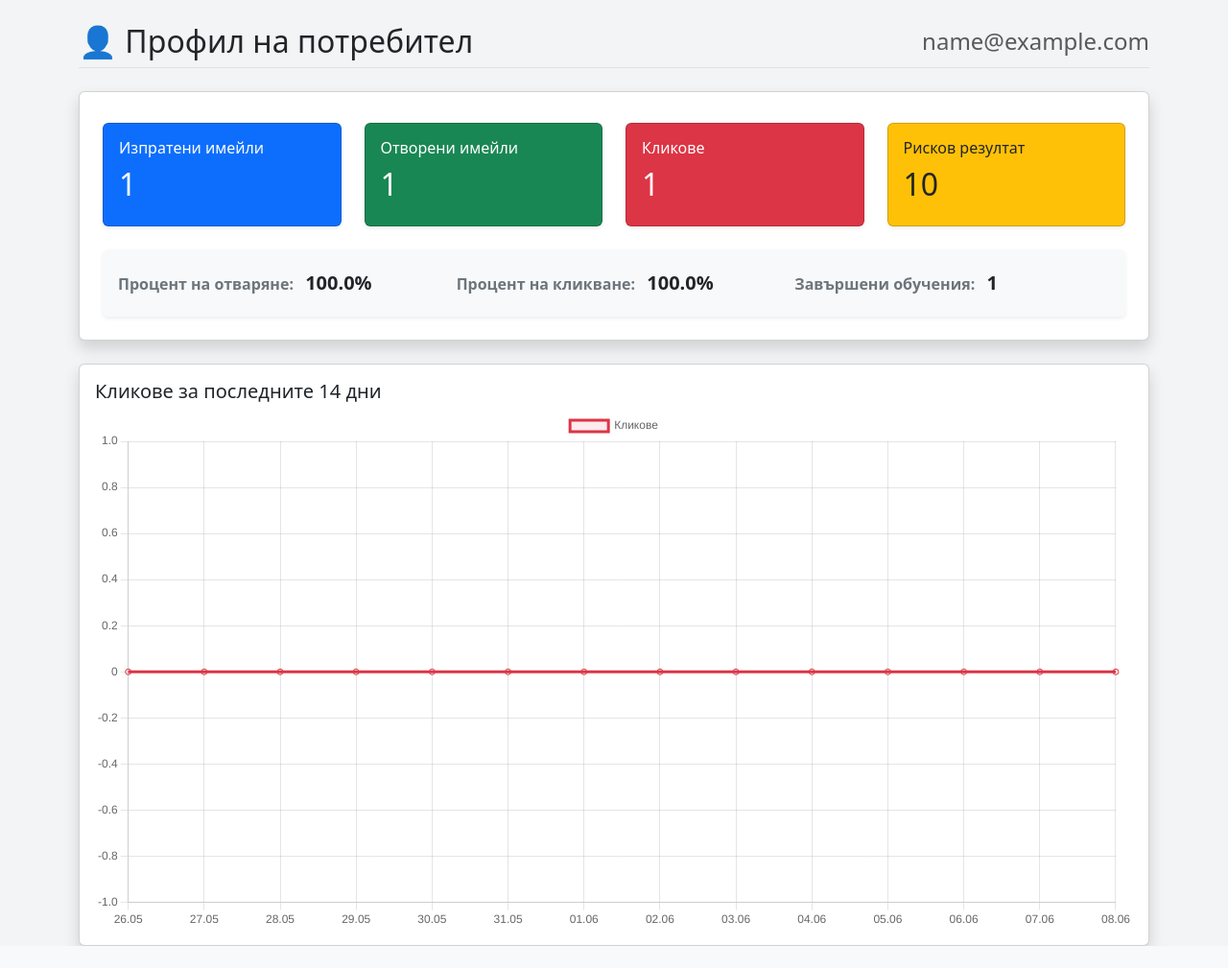
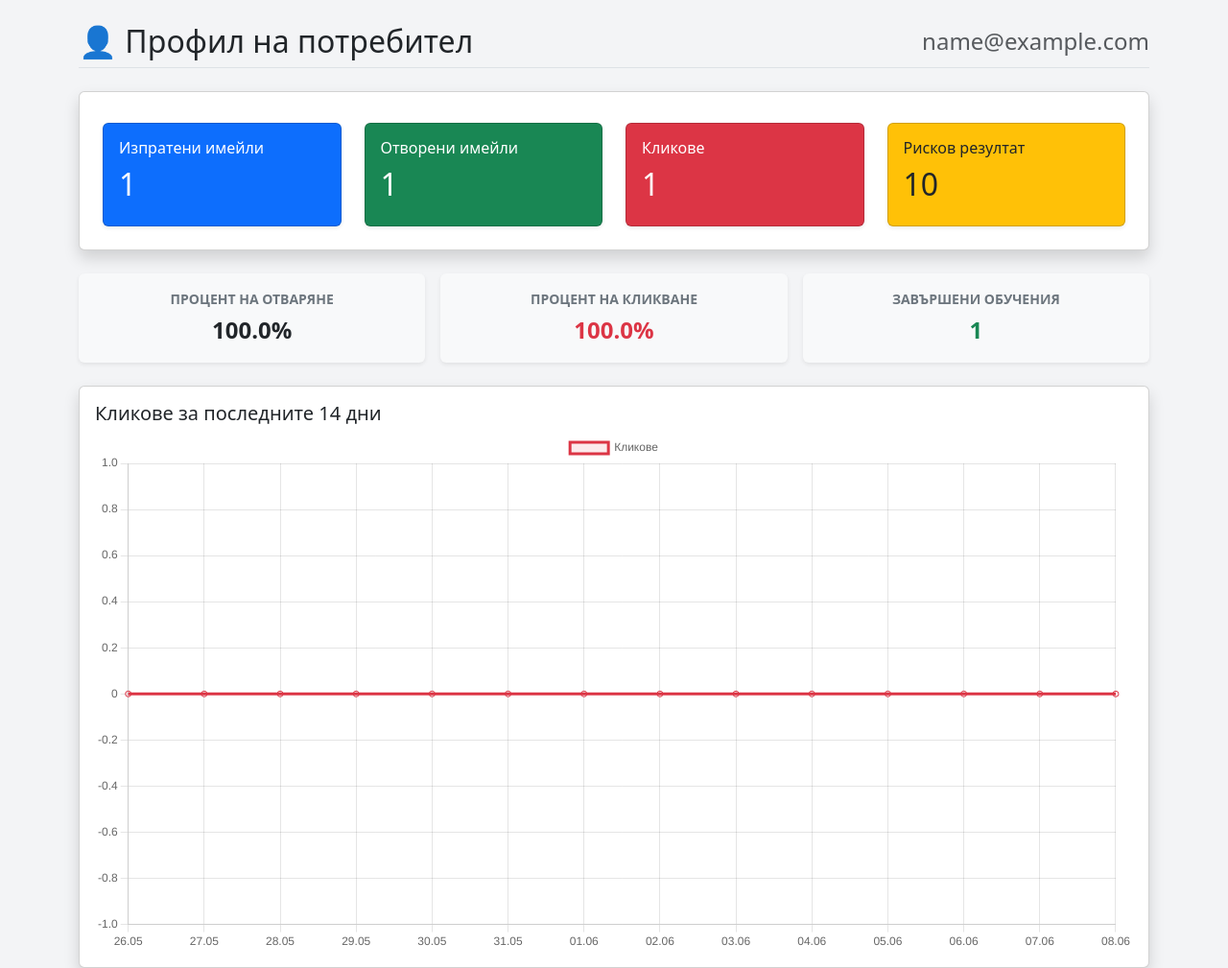
Before and after one commit to alinavvvv/phishing, a Flask app: page /user/1 in a window 1280 px wide. Shown: the part 56-1065 px from the top of the page at 96% size. Before the commit the page ends 1042 px from the top, so only its background shows below. Run offline with Flask 3, Linux system fonts and the light colour scheme; the visitor is signed in with stand-in values (Sample User, id 1); tables that the repository leaves empty hold one stand-in row (values such as "Sample post").

Commit message:
Refactor user detail layout and improve card styling

```diff
--- a/templates/user_detail.html
+++ b/templates/user_detail.html
@@ -4,66 +4,67 @@
 
 <script src="https://cdn.jsdelivr.net/npm/chart.js"></script>
 
-<!-- 1. РЕД: Заглавие и Имейл заедно на един ред -->
 <div class="d-flex justify-content-between align-items-center mb-4 pb-2 border-bottom">
     <h2 class="m-0">👤 Профил на потребител</h2>
     <h4 class="text-muted m-0">{{ user.email }}</h4>
 </div>
 
-<!-- Основна карта със статистиката -->
-<div class="card shadow p-4">
+<div class="card shadow p-4 mb-4">
 
-    <!-- 2. РЕД: Четирите цветни карти със статистическите данни -->
     <div class="row mt-2">
         <div class="col-md-3">
-            <div class="card p-3 bg-primary text-white shadow-sm">
+            <div class="card p-3 bg-primary text-white shadow-sm h-100">
                 <h6>Изпратени имейли</h6>
                 <h2>{{ sent_count }}</h2>
             </div>
         </div>
 
         <div class="col-md-3">
-            <div class="card p-3 bg-success text-white shadow-sm">
+            <div class="card p-3 bg-success text-white shadow-sm h-100">
                 <h6>Отворени имейли</h6>
                 <h2>{{ opened_count }}</h2>
             </div>
         </div>
 
         <div class="col-md-3">
-            <div class="card p-3 bg-danger text-white shadow-sm">
+            <div class="card p-3 bg-danger text-white shadow-sm h-100">
                 <h6>Кликове</h6>
                 <h2>{{ clicked_count }}</h2>
             </div>
         </div>
 
         <div class="col-md-3">
-            <div class="card p-3 bg-warning text-dark shadow-sm">
+            <div class="card p-3 bg-warning text-dark shadow-sm h-100">
                 <h6>Рисков резултат</h6>
                 <h2>{{ user.risk_score or 0 }}</h2>
             </div>
         </div>
     </div>
+</div>
 
-    <!-- 3. РЕД: Специфични показатели - отделно и изцяло на български език -->
-    <div class="card p-3 mt-4 bg-light border-0 shadow-sm">
-        <div class="row text-center text-md-start">
-            <div class="col-md-4 py-1">
-                <span class="text-secondary fw-semibold">Процент на отваряне:</span>
-                <span class="fs-5 fw-bold text-dark ms-2">{{ open_rate }}%</span>
-            </div>
-            <div class="col-md-4 py-1">
-                <span class="text-secondary fw-semibold">Процент на кликване:</span>
-                <span class="fs-5 fw-bold text-dark ms-2">{{ click_rate }}%</span>
-            </div>
-            <div class="col-md-4 py-1">
-                <span class="text-secondary fw-semibold">Завършени обучения:</span>
-                <span class="fs-5 fw-bold text-dark ms-2">{{ completed_count }}</span>
-            </div>
+<div class="row g-3 mb-4">
+    <div class="col-md-4">
+        <div class="card p-3 bg-light border-0 shadow-sm text-center">
+            <div class="text-secondary fw-semibold small text-uppercase mb-1">Процент на отваряне</div>
+            <div class="fs-4 fw-bold text-dark">{{ open_rate }}%</div>
+        </div>
+    </div>
+
+    <div class="col-md-4">
+        <div class="card p-3 bg-light border-0 shadow-sm text-center">
+            <div class="text-secondary fw-semibold small text-uppercase mb-1">Процент на кликване</div>
+            <div class="fs-4 fw-bold text-danger">{{ click_rate }}%</div>
+        </div>
+    </div>
+
+    <div class="col-md-4">
+        <div class="card p-3 bg-light border-0 shadow-sm text-center">
+            <div class="text-secondary fw-semibold small text-uppercase mb-1">Завършени обучения</div>
+            <div class="fs-4 fw-bold text-success">{{ completed_count }}</div>
         </div>
     </div>
 </div>
 
-<!-- Графика -->
 <div class="card shadow p-3 mt-4">
     <h5>Кликове за последните 14 дни</h5>
     <canvas id="userClicksChart"></canvas>
```
